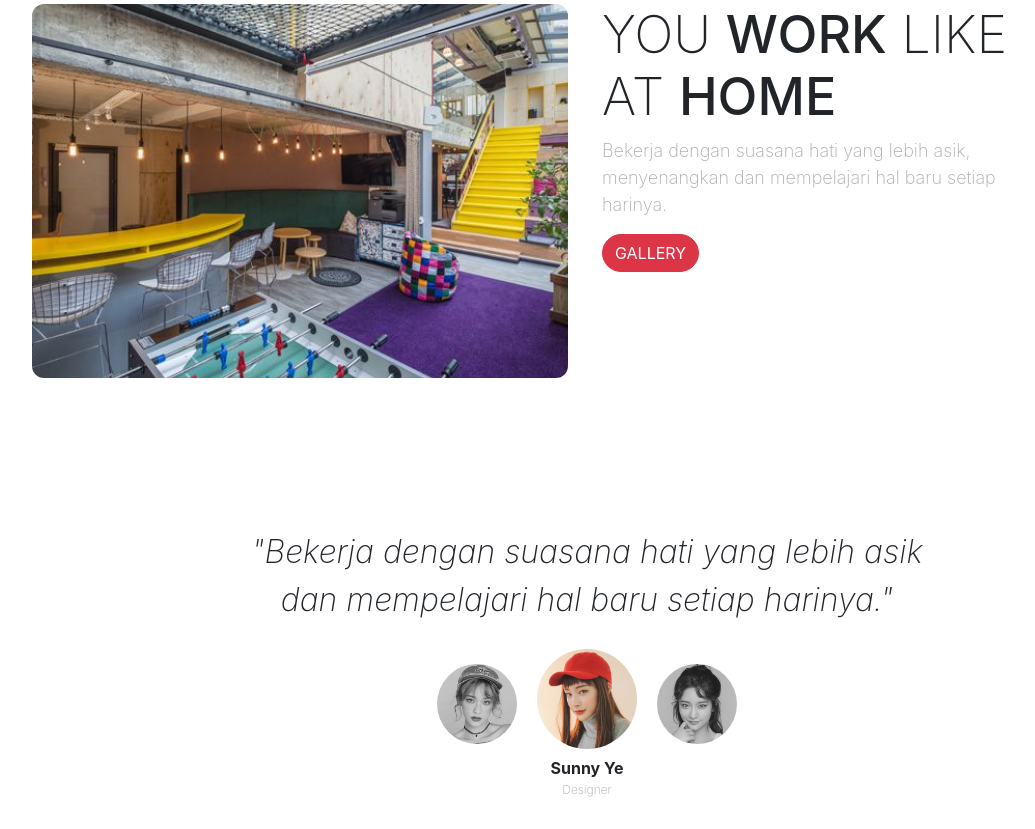
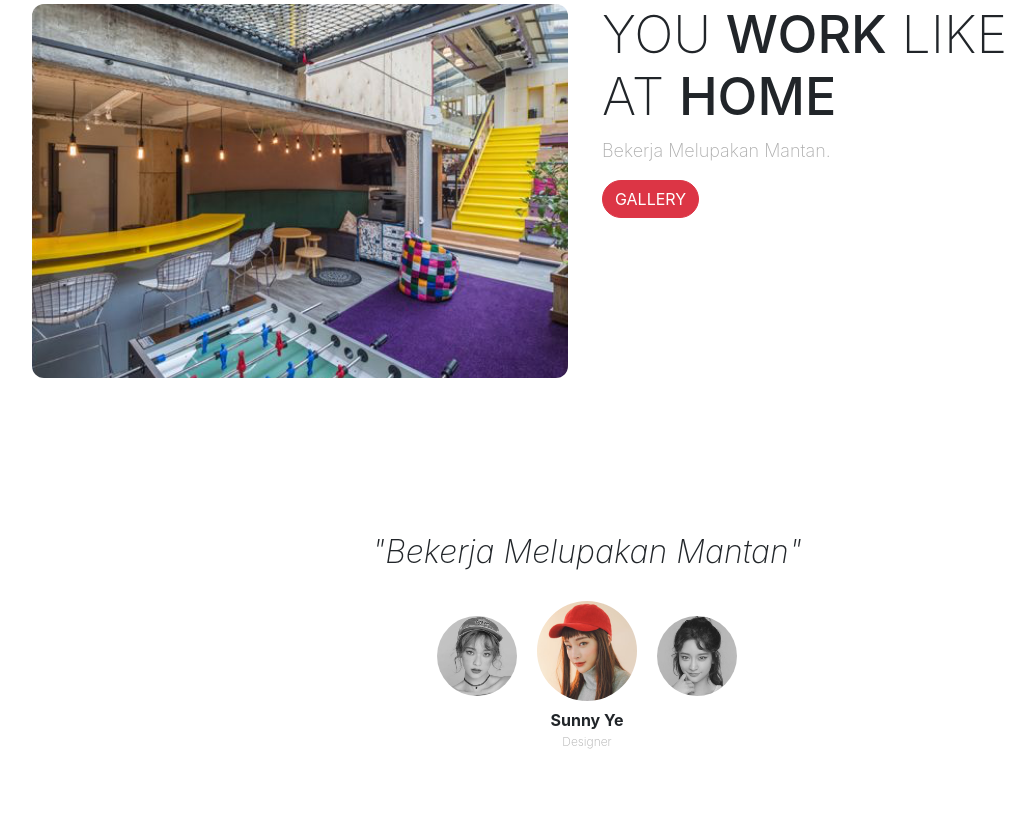
Before and after one commit to pl3d93/pl3d93.github.io, a plain HTML site: page index.html in a window 1280 px wide. Shown: the part 834-1663 px from the top of the page, without its empty margins (53-1088 px from the left). After the commit the page ends 1615 px from the top, so only its background shows below. Drawn offline with nearby package versions, Linux system fonts and the light colour scheme; a web font is replaced by a local one.

Commit message:
Update index.html

```diff
--- a/index.html
+++ b/index.html
@@ -12,7 +12,7 @@
     <!-- Google Fonts -->
     <link href="https://fonts.googleapis.com/css?family=Viga" rel="stylesheet">
 
-    <title>Sandhika Galih</title>
+    <title>Portofolio Iseng</title>
   </head>
   <body>
 
@@ -82,8 +82,7 @@
         </div>
         <div class="col-lg-5">
           <h2>You <span>Work</span> Like at <span>Home</span></h2>
-          <p>Bekerja dengan suasana hati yang lebih asik, menyenangkan
-            dan mempelajari hal baru setiap harinya.</p>
+          <p>Bekerja Melupakan Mantan.</p>
           <a href="#" class="btn btn-danger tombol">Gallery</a>
         </div>
       </div>
@@ -94,7 +93,7 @@
       <section class="testimonial">
         <div class="row justify-content-center">
           <div class="col-lg-8">
-            <p>"Bekerja dengan suasana hati yang lebih asik dan mempelajari hal baru setiap harinya."</p>
+            <p>"Bekerja Melupakan Mantan"</p>
           </div>
         </div>
         <div class="row justify-content-center">
```
